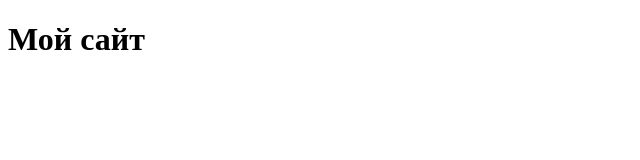
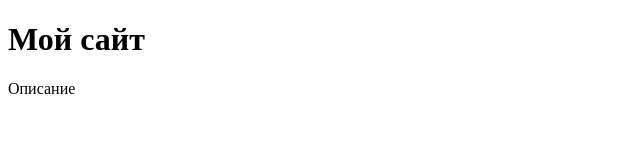
Before and after one commit to Daiserr/Practice, a plain HTML site: page index.html in a window 1280 px wide. Shown: the full height of the page, 0-640 px from the left. Drawn offline with Linux system fonts and the light colour scheme.

Commit message:
добавл тег p

```diff
--- a/index.html
+++ b/index.html
@@ -8,5 +8,6 @@
 </head>
 <body>
     <h1>Мой сайт</h1>
+    <p>Описание</p>
 </body>
 </html>
```
